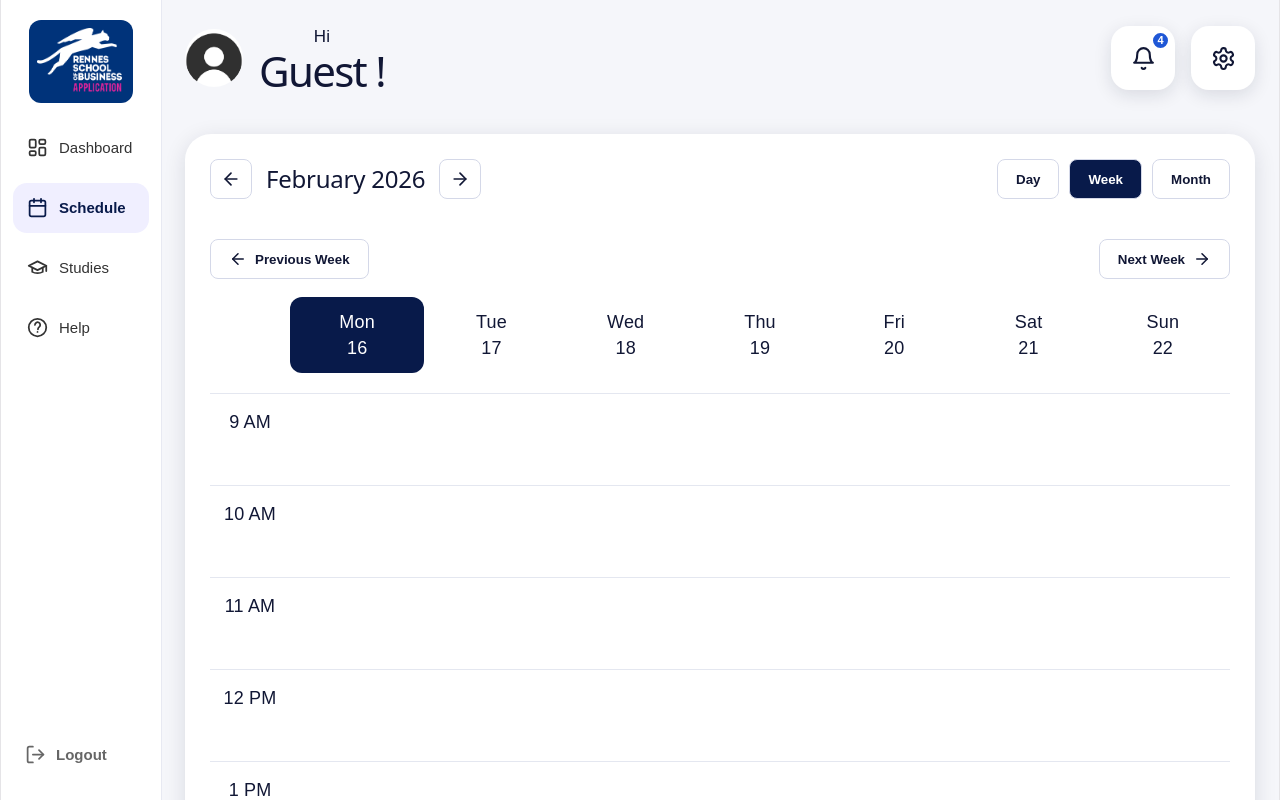
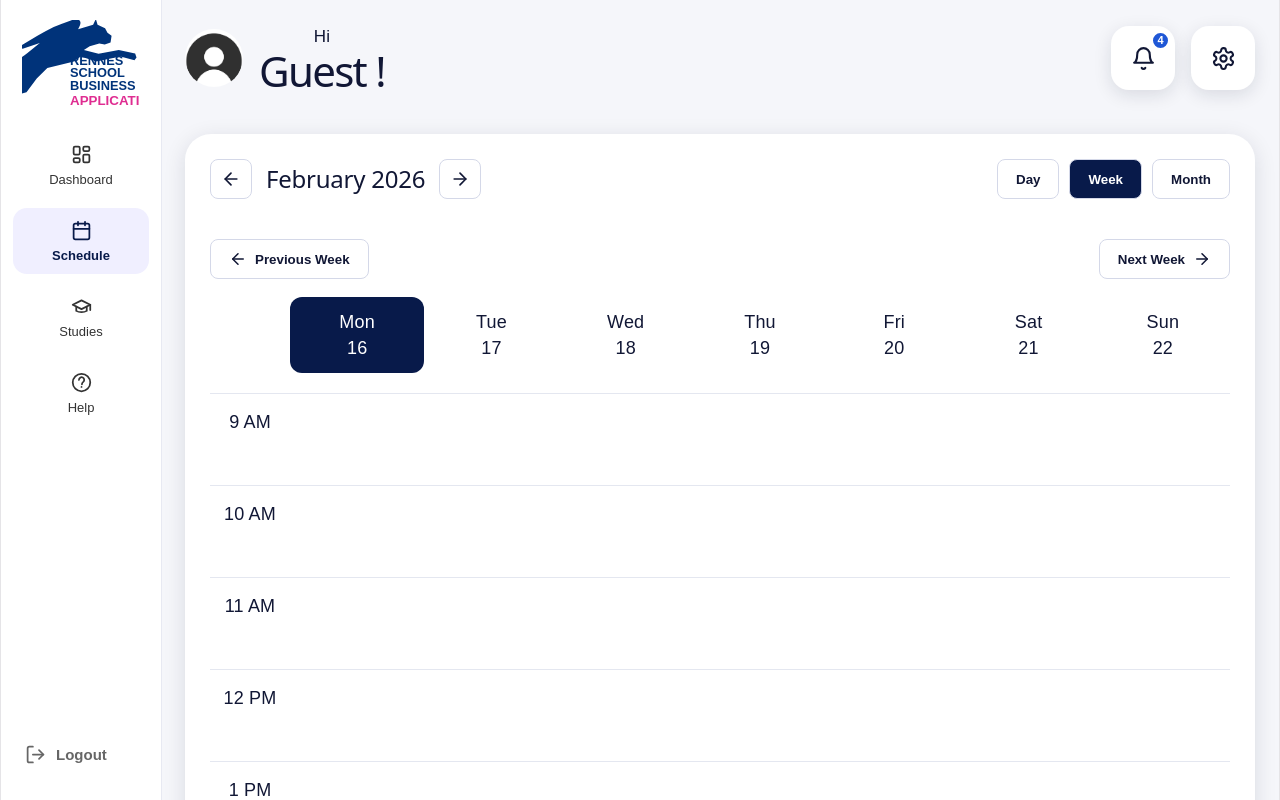
Before and after one commit to TechByAK/figma, a React (Vite) app: page /schedule in a window 1280 px wide. Shown: the top 800 px of the page. Built offline with nearby package versions, Linux system fonts and the light colour scheme.

Commit message:
Polish calendar and navigation UI

```diff
--- a/src/components/DesktopLayout.jsx
+++ b/src/components/DesktopLayout.jsx
@@ -28,7 +28,7 @@ function DesktopLayout({ children }) {
     <div style={page}>
       <aside style={sidebar}>
         <div style={logoTile}>
-          <img src="/images/Frame.png" style={logo} alt="Rennes School of Business" />
+          <img src="/images/frame-logo-blue.svg" style={logo} alt="Rennes School of Business" />
         </div>
 
         <nav style={nav}>
@@ -159,16 +159,17 @@ const sidebar = {
 };
 
 const logoTile = {
-  width: "104px",
-  padding: "8px",
-  margin: "0 auto 20px",
-  borderRadius: "12px",
-  background: "#00337a",
+  width: "118px",
+  margin: "0 auto 22px",
+  padding: 0,
+  background: "transparent",
 };
 
 const logo = {
   width: "100%",
+  maxHeight: "118px",
   display: "block",
+  objectFit: "contain",
 };
 
 const nav = {
@@ -179,20 +180,24 @@ const nav = {
 
 const sideItem = {
   width: "100%",
-  minHeight: "50px",
+  minHeight: "66px",
   display: "flex",
+  flexDirection: "column",
   alignItems: "center",
-  gap: "10px",
-  padding: "0 12px",
+  justifyContent: "center",
+  gap: "6px",
+  padding: "8px 6px",
   border: 0,
   borderRadius: "14px",
   cursor: "pointer",
-  fontSize: "15px",
-  textAlign: "left",
+  fontSize: "13px",
+  lineHeight: 1.1,
+  textAlign: "center",
 };
 
 const sideIcon = {
   width: "24px",
+  height: "24px",
   flexShrink: 0,
   display: "flex",
   alignItems: "center",
@@ -202,9 +207,11 @@ const sideIcon = {
 
 const sideText = {
   minWidth: 0,
+  maxWidth: "100%",
   overflow: "hidden",
   textOverflow: "ellipsis",
   whiteSpace: "nowrap",
+  textAlign: "center",
 };
 
 const logoutBtn = {
--- a/src/components/MobilePageLayout.jsx
+++ b/src/components/MobilePageLayout.jsx
@@ -109,6 +109,11 @@ const navItem = {
 const activeNavItem = {
   ...navItem,
   color: "#00337a",
+  fontWeight: "800",
+  background: "#eef4ff",
+  borderRadius: "14px",
+  margin: "0 6px",
+  padding: "6px 0",
 };
 
 export default MobilePageLayout;
--- a/src/components/ScheduleEventForm.jsx
+++ b/src/components/ScheduleEventForm.jsx
@@ -27,7 +27,7 @@ const ROLE_COPY = {
 function ScheduleEventForm({ day, editingEvent, monthLength, onAdded, onCancelEdit, user }) {
   const copy = ROLE_COPY[user];
   const [isOpen, setIsOpen] = useState(Boolean(editingEvent));
-  const [title, setTitle] = useState(editingEvent?.title || copy?.title || "");
+  const [title, setTitle] = useState(editingEvent?.title || "");
   const [location, setLocation] = useState(editingEvent?.location || "");
   const [startHour, setStartHour] = useState(editingEvent?.startHour || "9 AM");
   const [endTime, setEndTime] = useState(
@@ -69,7 +69,7 @@ function ScheduleEventForm({ day, editingEvent, monthLength, onAdded, onCancelEd
       });
     }
 
-    setTitle(copy.title);
+    setTitle("");
     setLocation("");
     setStartHour("9 AM");
     setEndTime("10 AM");
--- a/src/pages/DesktopCalendar.jsx
+++ b/src/pages/DesktopCalendar.jsx
@@ -399,19 +399,24 @@ function MonthView({ monthIndex, selectedDay, setSelectedDay, onSelect, user })
       </div>
 
       <div style={monthGrid}>
-        {cells.map((cell) =>
-          cell.type === "blank" ? (
-            <div key={cell.key} style={blankMonthDay} />
-          ) : (
+        {cells.map((cell) => {
+          if (cell.type === "blank") {
+            return <div key={cell.key} style={blankMonthDay} />;
+          }
+
+          const dayEvents = getEventsForDay(user, cell.day);
+
+          return (
             <div
               key={cell.key}
               onClick={() => setSelectedDay(cell.day)}
               style={cell.day === selectedDay ? selectedMonthDay : monthDay}
             >
-            <strong>{cell.day}</strong>
+              <strong style={monthDayNumber}>{cell.day}</strong>
 
-            {getEventsForDay(user, cell.day).map((event) => (
-              <p
+              <div style={monthEvents}>
+                {dayEvents.slice(0, 3).map((event) => (
+                  <button
                     key={`${event.title}-${event.time}`}
                     onClick={(clickEvent) => {
                       clickEvent.stopPropagation();
@@ -420,13 +425,34 @@ function MonthView({ monthIndex, selectedDay, setSelectedDay, onSelect, user })
                         onSelect({ ...event, day: cell.day });
                       }
                     }}
+                    style={{
+                      ...monthEventChip,
+                      borderLeft: `4px solid ${
+                        event.cancelled ? "#ff6b6b" : event.color || "#1f57d6"
+                      }`,
+                      background: event.cancelled ? "#fff1f1" : "white",
+                    }}
+                    type="button"
                   >
-                {event.title}
-              </p>
+                    <span style={monthEventTitle}>{event.title}</span>
+                    <span
+                      style={{
+                        ...monthEventTime,
+                        color: event.cancelled ? "#d9234f" : "#4d5872",
+                      }}
+                    >
+                      {event.cancelled ? "Cancelled" : event.time}
+                    </span>
+                  </button>
                 ))}
+
+                {dayEvents.length > 3 && (
+                  <span style={monthMore}>+{dayEvents.length - 3} more</span>
+                )}
               </div>
-          )
-        )}
+            </div>
+          );
+        })}
       </div>
     </div>
   );
@@ -641,15 +667,77 @@ const monthGrid = {
 };
 
 const monthDay = {
-  minHeight: "100px",
+  minHeight: "138px",
   background: "#f5f6fa",
   borderRadius: "12px",
-  padding: "12px",
+  padding: "10px",
   cursor: "pointer",
+  overflow: "hidden",
 };
 
 const blankMonthDay = {
-  minHeight: "100px",
+  minHeight: "138px",
+};
+
+const monthDayNumber = {
+  display: "inline-flex",
+  alignItems: "center",
+  justifyContent: "center",
+  minWidth: "24px",
+  height: "24px",
+  color: "#111735",
+};
+
+const monthEvents = {
+  display: "flex",
+  flexDirection: "column",
+  gap: "6px",
+  marginTop: "8px",
+};
+
+const monthEventChip = {
+  width: "100%",
+  minHeight: "32px",
+  display: "flex",
+  flexDirection: "column",
+  alignItems: "flex-start",
+  justifyContent: "center",
+  gap: "2px",
+  padding: "5px 6px 5px 8px",
+  border: "1px solid #e3e7f2",
+  borderRadius: "8px",
+  color: "#111735",
+  cursor: "pointer",
+  textAlign: "left",
+  boxShadow: "0 2px 8px rgba(20, 25, 50, 0.05)",
+};
+
+const monthEventTitle = {
+  width: "100%",
+  overflow: "hidden",
+  textOverflow: "ellipsis",
+  whiteSpace: "nowrap",
+  fontSize: "12px",
+  fontWeight: "800",
+  lineHeight: 1.1,
+};
+
+const monthEventTime = {
+  width: "100%",
+  overflow: "hidden",
+  textOverflow: "ellipsis",
+  whiteSpace: "nowrap",
+  fontSize: "11px",
+  fontWeight: "700",
+  lineHeight: 1.1,
+};
+
+const monthMore = {
+  display: "block",
+  color: "#4d5872",
+  fontSize: "11px",
+  fontWeight: "800",
+  lineHeight: 1.1,
 };
 
 const selectedMonthDay = {
```
Lines whose indentation alone changed are shown as unchanged.
